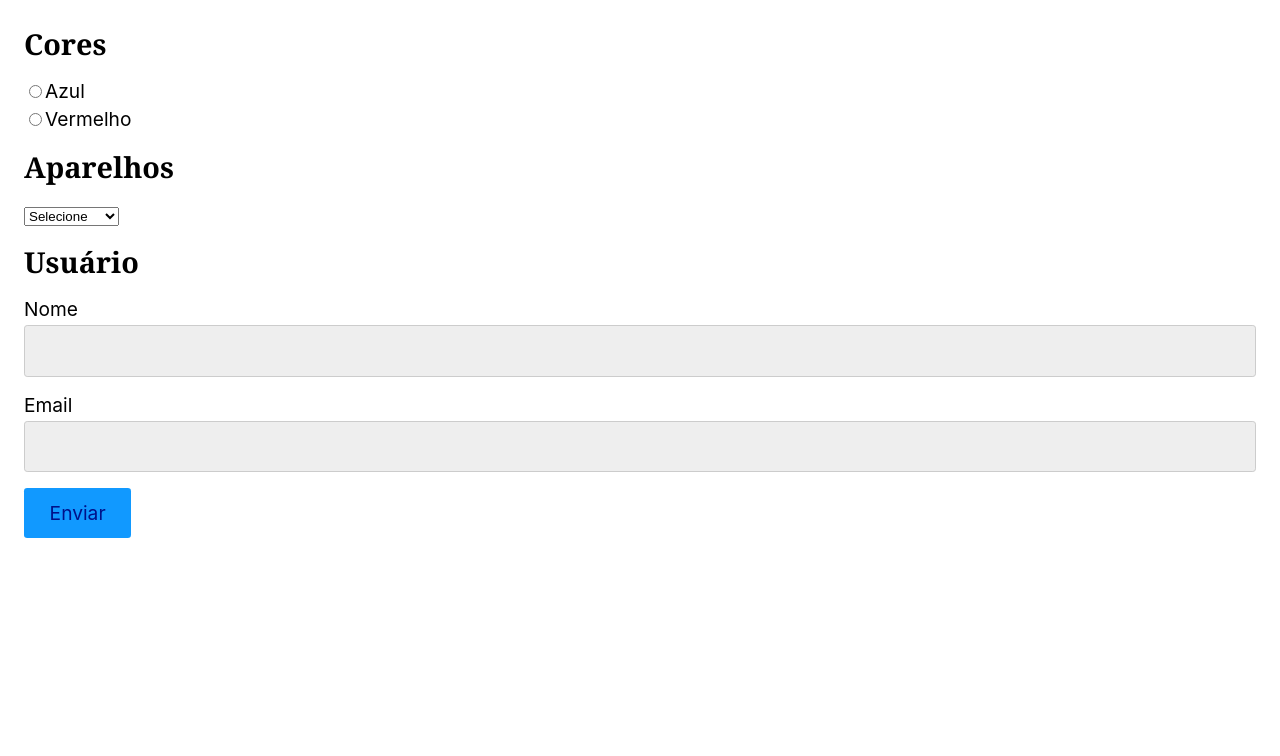
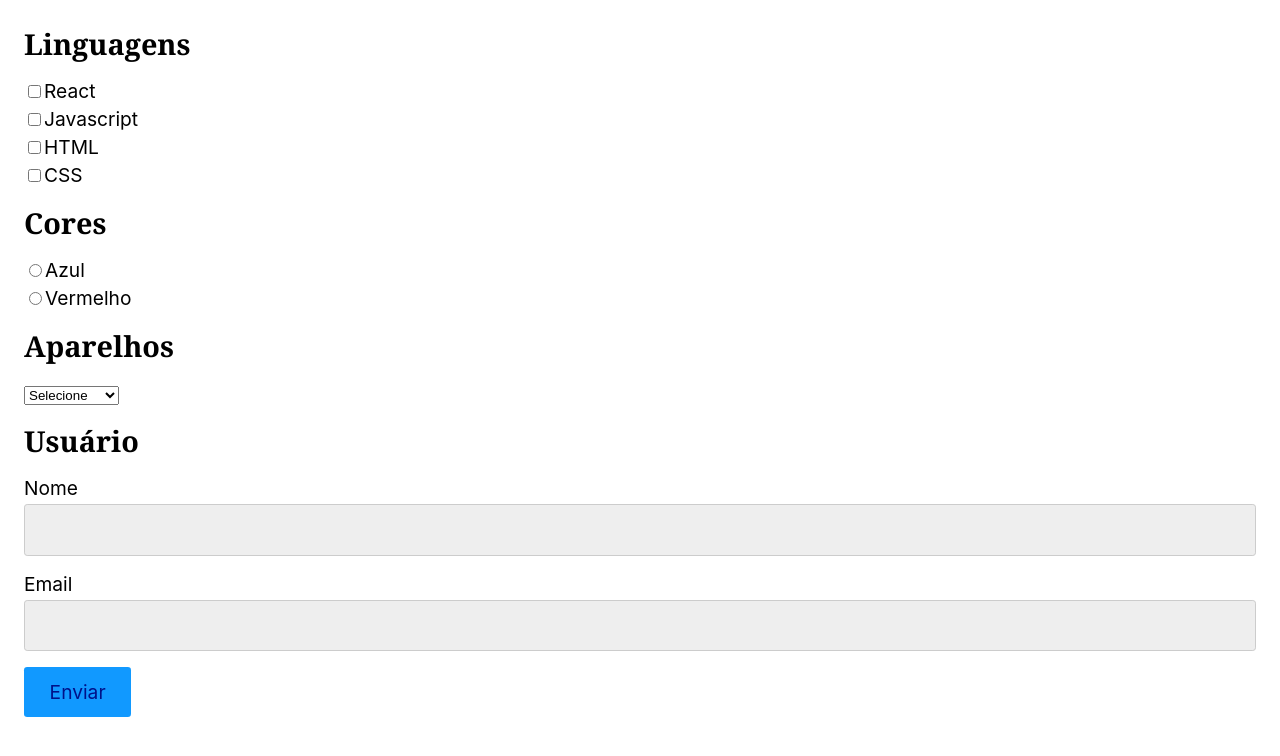
Before and after one commit to rovicz/reactLearning, a React (Create React App) app in the folder form-react/appreact/: page / in a window 1280 px wide. Shown: the top 756 px of the page. Built offline with nearby package versions, Linux system fonts and the light colour scheme.

Commit message:
form - checkbox

```diff
--- a/form-react/appreact/src/App.js
+++ b/form-react/appreact/src/App.js
@@ -2,23 +2,34 @@ import React from "react";
 import Input from "./Form/Input";
 import Select from "./Form/Select";
 import Radio from "./Form/Radio";
+import Checkbox from "./Form/Checkbox";
 
 const App = () => {
   const [nome, setNome] = React.useState("");
   const [email, setEmail] = React.useState("");
   const [produto, setProduto] = React.useState("");
   const [cor, setCor] = React.useState("");
+  const [lang, setLang] = React.useState([]);
 
   return (
     <form>
+      <h2>Linguagens</h2>
+      <Checkbox
+        options={["React", "Javascript", "HTML", "CSS"]}
+        value={lang}
+        setValue={setLang}
+      />
+
       <h2>Cores</h2>
       <Radio options={["Azul", "Vermelho"]} value={cor} setValue={setCor} />
+
       <h2>Aparelhos</h2>
       <Select
         options={["Tablet", "Smartphone"]}
         value={produto}
         setValue={setProduto}
       />
+
       <h2>Usuário</h2>
       <Input id="nome" label="Nome" value={nome} setValue={setNome} required />
       <Input id="email" label="Email" value={email} setValue={setEmail} />
--- /dev/null
+++ b/form-react/appreact/src/Form/Checkbox.js
@@ -0,0 +1,29 @@
+import React from "react";
+
+const Checkbox = ({ options, value, setValue }) => {
+  function handleChange({ target }) {
+    if (target.checked) {
+      setValue([...value, target.value]);
+    } else {
+      setValue(value.filter((itemValue) => itemValue !== target.value));
+    }
+  }
+
+  return (
+    <div>
+      {options.map((option) => (
+        <label key={option}>
+          <input
+            type="checkbox"
+            value={option}
+            checked={value.includes(option)}
+            onChange={handleChange}
+          />
+          {option}
+        </label>
+      ))}
+    </div>
+  );
+};
+
+export default Checkbox;
```
Also changed, not shown: form-react/appreact/src/index.js (+4 -5 lines).
